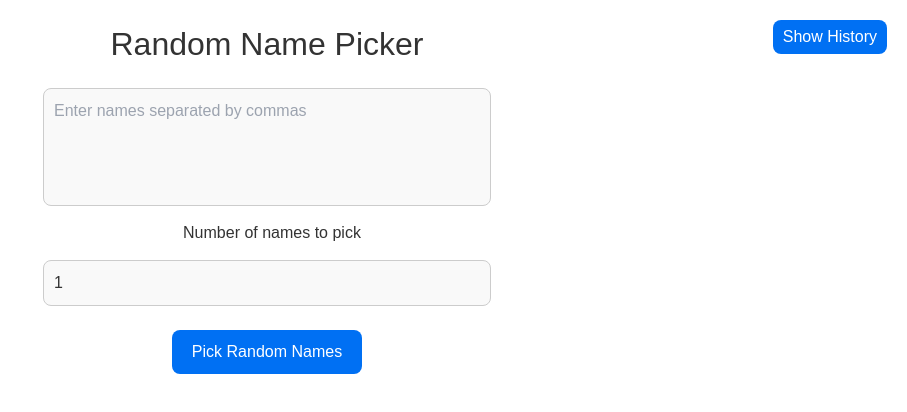
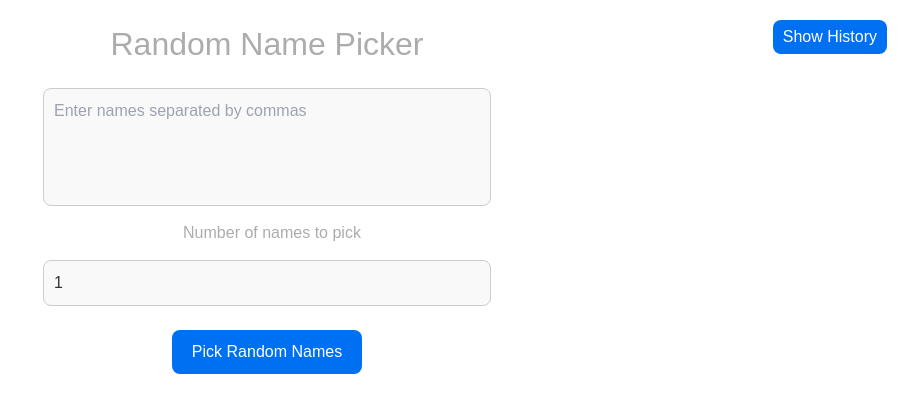
Before and after one commit to krushna06/Random-Generator, a Next.js app: page / in a window 1280 px wide. Shown: the top 412 px of the page, without its empty margins (373-1280 px from the left). Built offline with nearby package versions, Linux system fonts and the light colour scheme.

Commit message:
fix: label & heading color

```diff
--- a/styles/Picker.module.css
+++ b/styles/Picker.module.css
@@ -7,7 +7,7 @@
 
   .heading {
     font-size: 2rem;
-    color: #333;
+    color: #acacac;
     margin-bottom: 20px;
   }
 
@@ -58,7 +58,7 @@
   .label {
     margin-left: 10px;
     font-size: 16px;
-    color: #333;
+    color: #acacac;
   }
 
   .button {
@@ -79,7 +79,7 @@
   .selectedNames {
     margin-top: 20px;
     font-size: 1.2rem;
-    color: #555;
+    color: #868686;
   }
 
   .selectedNames h3 {
```
